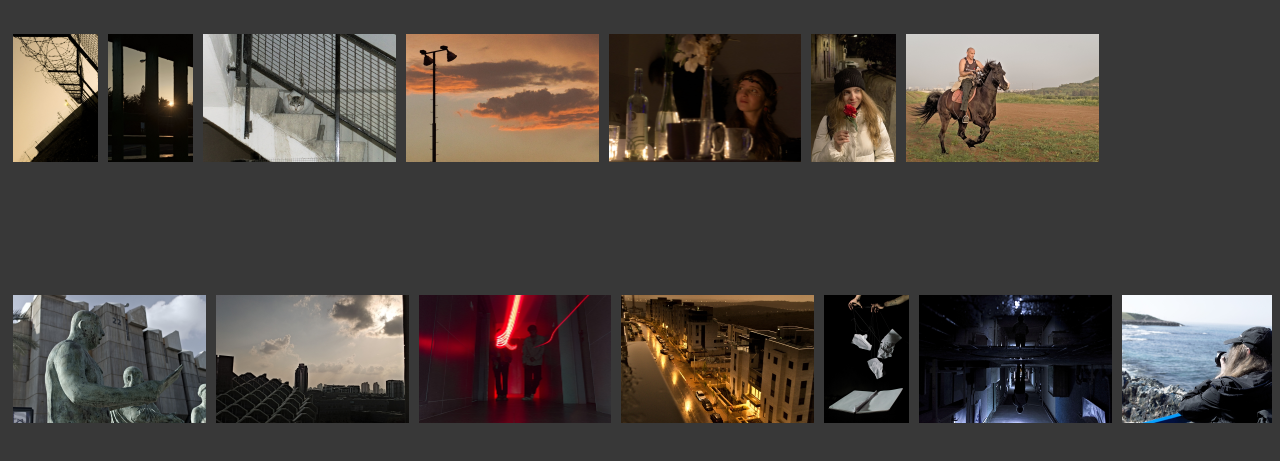
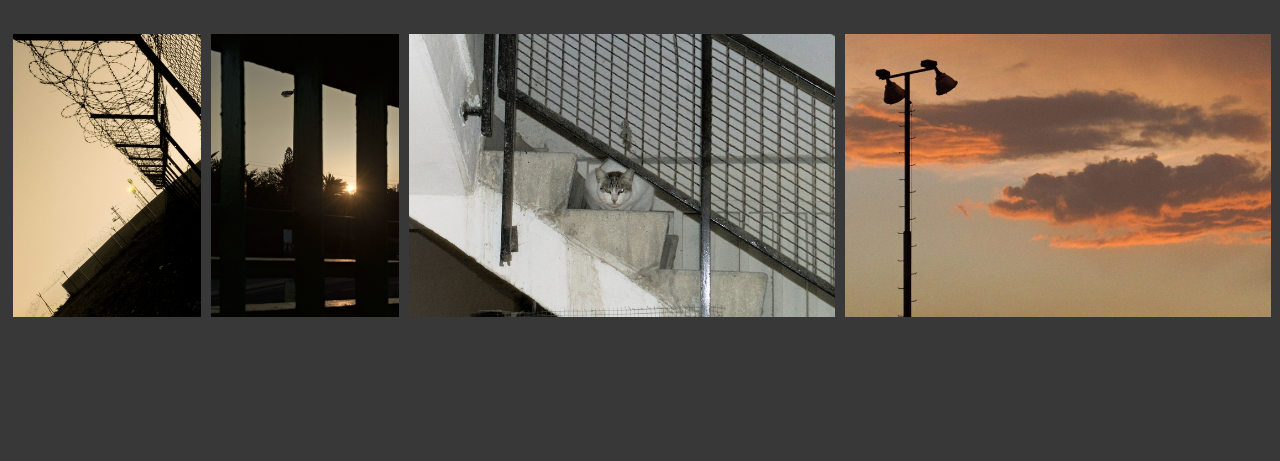
Before and after one commit to 0smin0g/portfolio, a plain HTML site: page index.html in a window 1280 px wide. Shown: the part 103-564 px from the top of the page. Drawn offline with Linux system fonts and the light colour scheme; a web font is replaced by a local one.

Commit message:
Update style.css

```diff
--- a/style.css
+++ b/style.css
@@ -27,7 +27,7 @@ h1 {
 }
 .block {
 	width: 100%;
-	height: 256px;
+	height: 100%;
 	margin-bottom: 5px;
 	display: flex;
 	flex-direction: stroke;
```
